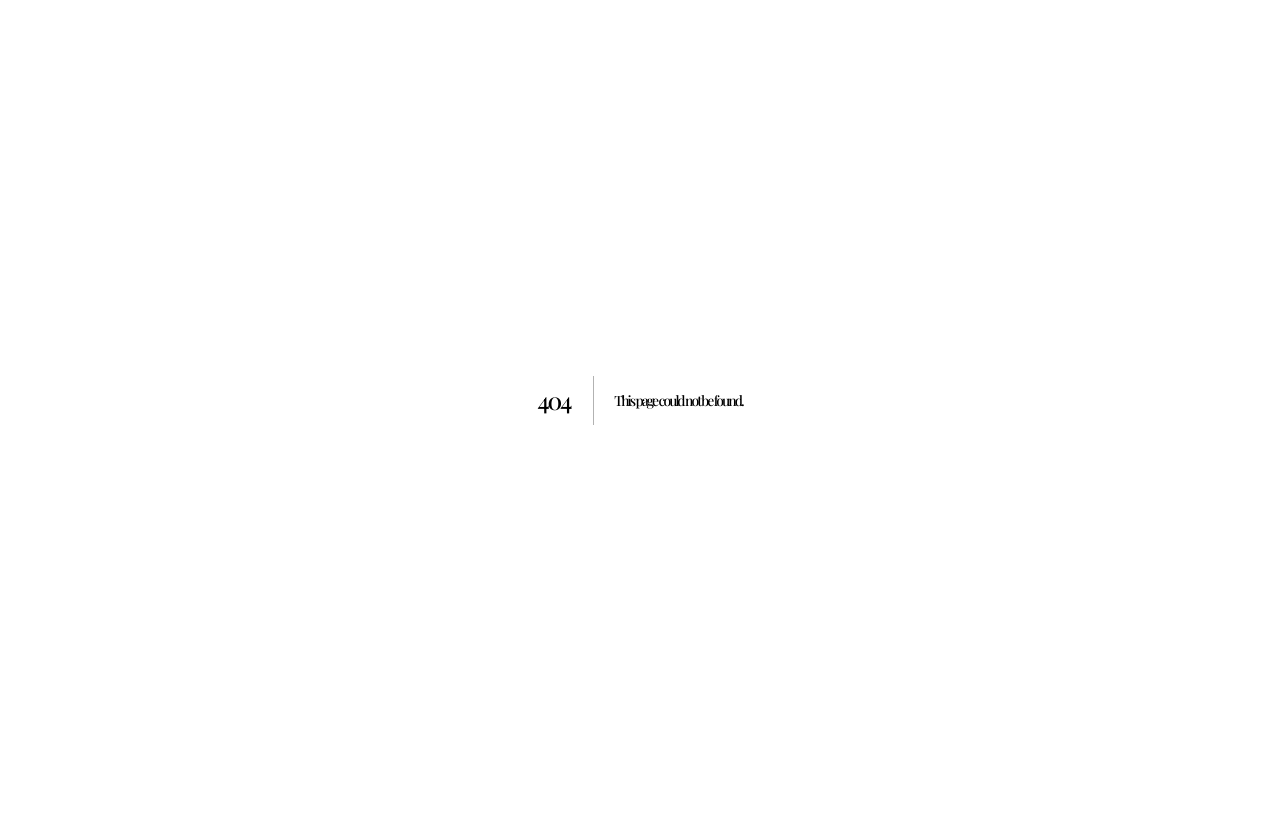
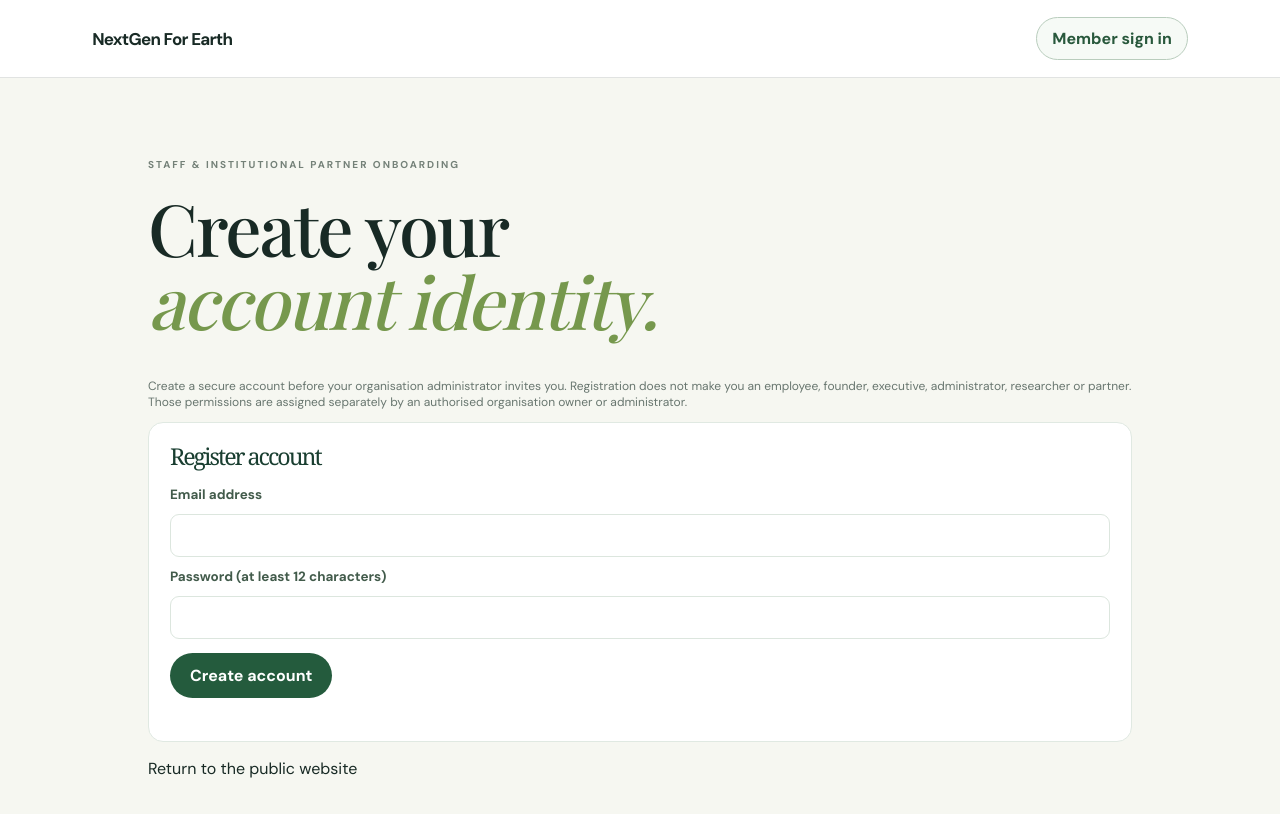
Before and after one commit to safuh/Stagingnextgenearth, a Next.js app in the folder web/: page /staff/register in a window 1280 px wide. Before the commit this address had no page. Shown: the top 814 px of the page. Built offline with nearby package versions, Linux system fonts and the light colour scheme; a web font is replaced by a local one.

Commit message:
feat(onboarding): add staff and partner identity registration

```diff
--- /dev/null
+++ b/web/app/staff/register/page.tsx
@@ -0,0 +1,64 @@
+"use client";
+
+import Link from "next/link";
+import { FormEvent, useState } from "react";
+import { login, register } from "@/lib/api";
+
+export default function StaffAccountRegistrationPage() {
+  const [identifier, setIdentifier] = useState("");
+  const [password, setPassword] = useState("");
+  const [busy, setBusy] = useState(false);
+  const [error, setError] = useState("");
+  const [created, setCreated] = useState(false);
+
+  async function submit(event: FormEvent<HTMLFormElement>) {
+    event.preventDefault();
+    setBusy(true);
+    setError("");
+    try {
+      await register(identifier.trim(), password);
+      await login(identifier.trim(), password);
+      setCreated(true);
+      setPassword("");
+    } catch (cause) {
+      setError(cause instanceof Error ? cause.message : "Unable to create your account.");
+    } finally {
+      setBusy(false);
+    }
+  }
+
+  return (
+    <main className="workspace-shell">
+      <header className="workspace-topbar">
+        <Link className="brand" href="/">NextGen For Earth</Link>
+        <Link className="secondary-action" href="/#access">Member sign in</Link>
+      </header>
+      <section className="workspace-content">
+        <p className="eyebrow">STAFF & INSTITUTIONAL PARTNER ONBOARDING</p>
+        <h1 className="workspace-title">Create your<br /><em>account identity.</em></h1>
+        <p className="workspace-muted">Create a secure account before your organisation administrator invites you. Registration does not make you an employee, founder, executive, administrator, researcher or partner. Those permissions are assigned separately by an authorised organisation owner or administrator.</p>
+        {error && <p className="workspace-error" role="alert">{error}</p>}
+        {created ? (
+          <section className="staff-card">
+            <h2>Account created</h2>
+            <p>Your identity is registered and signed in. Send the administrator the exact email address you registered with. They must invite that account and assign your approved organisation role.</p>
+            <p>When the invitation arrives, open its link and accept it while signed in to this account.</p>
+            <Link className="primary-action" href="/#access">Continue to member sign in</Link>
+          </section>
+        ) : (
+          <section className="staff-card">
+            <h2>Register account</h2>
+            <form onSubmit={submit}>
+              <label htmlFor="staff-email">Email address</label>
+              <input id="staff-email" type="email" autoComplete="username" value={identifier} onChange={(event) => setIdentifier(event.target.value)} required />
+              <label htmlFor="staff-password">Password (at least 12 characters)</label>
+              <input id="staff-password" type="password" autoComplete="new-password" minLength={12} value={password} onChange={(event) => setPassword(event.target.value)} required />
+              <button className="primary-action" disabled={busy}>{busy ? "Creating account…" : "Create account"}</button>
+            </form>
+          </section>
+        )}
+        <p><Link href="/">Return to the public website</Link></p>
+      </section>
+    </main>
+  );
+}
```
